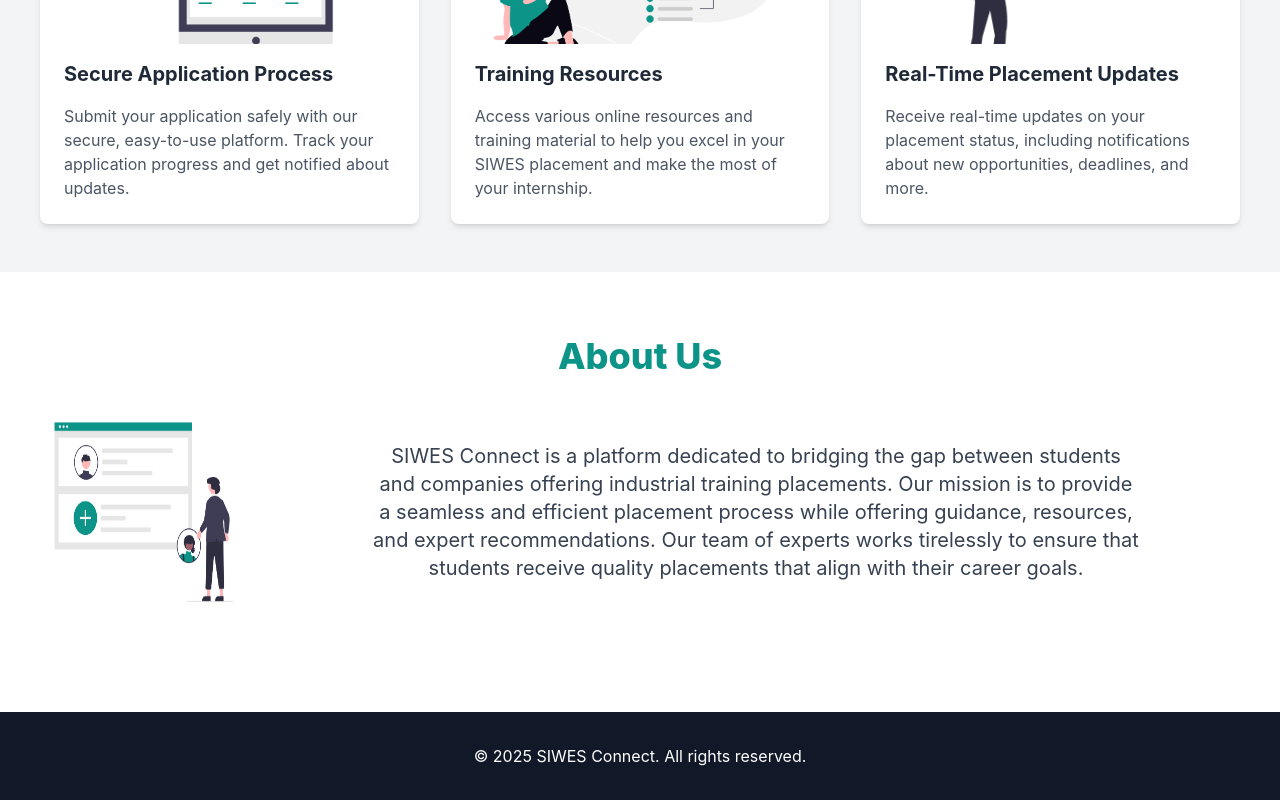
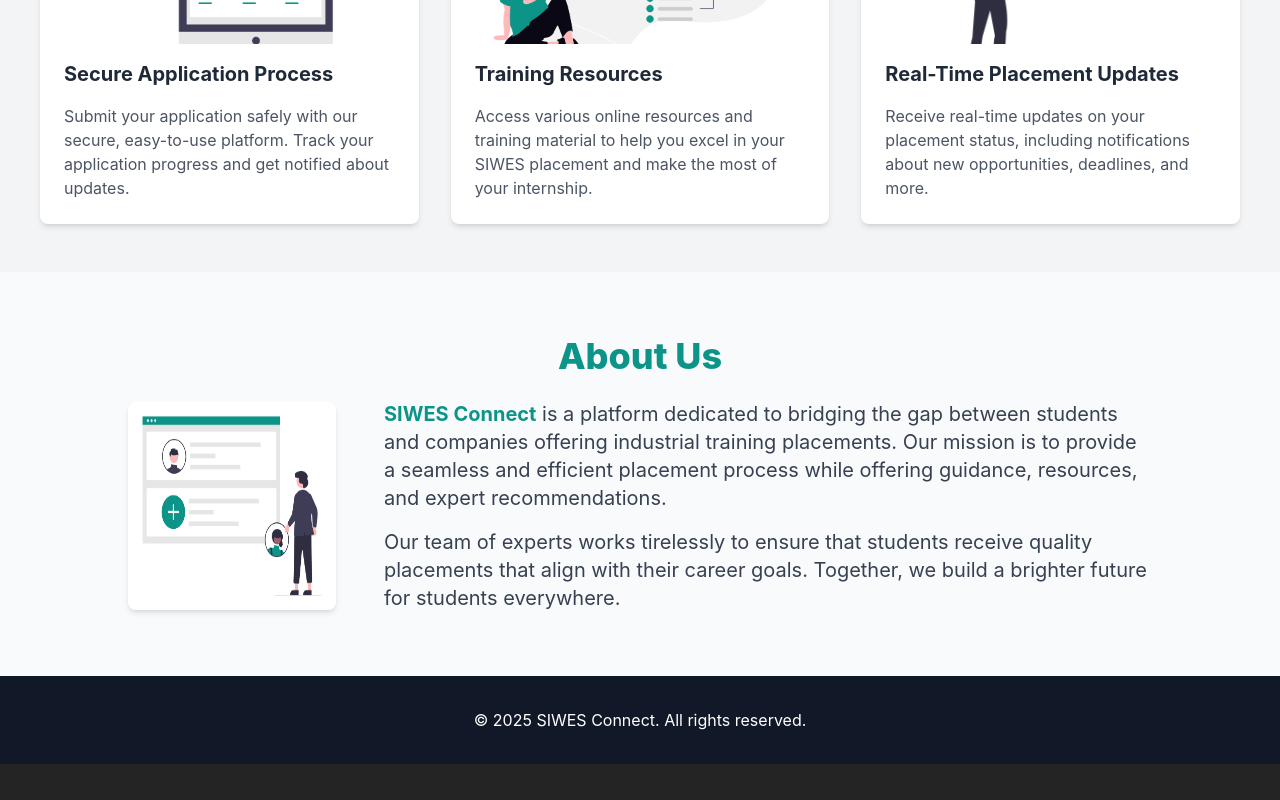
Before and after one commit to scriptnsam/siwes-recommendation-frontend, a React (Vite) app: page / in a window 1280 px wide. Shown: the part 994-1794 px from the top of the page. After the commit the page ends 1758 px from the top, so only its background shows below. Built offline with nearby package versions, Linux system fonts and the light colour scheme.

Commit message:
Restructed the footer and redesigned About us section

```diff
--- a/src/App.jsx
+++ b/src/App.jsx
@@ -3,6 +3,7 @@
 import Header from './pages/components/Header';
 import SignUp from './pages/SignUp';
 import LoginPage from './pages/Login';
+import Footer from './pages/components/Footer';
 
 function App() {
   return (
@@ -15,6 +16,7 @@
           <Route path="/signup" element={<SignUp />} />
           <Route path="/login" element={<LoginPage />} />
         </Routes>
+        <Footer />
       </Router>
     </>
   );
--- a/src/pages/LandingPage.jsx
+++ b/src/pages/LandingPage.jsx
@@ -1,4 +1,5 @@
 import { motion } from "framer-motion";
+import { Link } from "react-router-dom";
 const LandingPage = () => {
   const fadeIn = {
     hidden: { opacity: 0, y: 30 },
@@ -26,6 +27,7 @@
             Unlock opportunities with verified companies, expert recommendations, and
             personalized training options for your industrial experience.
           </motion.p>
+          <Link to={'/signup'}>
             <motion.button
               variants={{
                 hidden: { scale: 0.9, opacity: 0 },
@@ -35,6 +37,7 @@
             >
               Get Started
             </motion.button>
+          </Link>
         </div>
       </motion.section>
 
@@ -123,36 +126,49 @@
 
 
       {/* About Us Section */}
-      <section id="about" className="py-16 bg-white">
+      <section id="about" className="py-16 bg-gray-50">
         <div className="container mx-auto px-6 sm:px-10 text-center">
+          {/* Section Title */}
           <motion.h2
             initial="hidden"
             animate="visible"
             variants={fadeIn}
-            className="text-3xl sm:text-4xl font-extrabold text-teal-600 mb-8"
+            className="text-3xl sm:text-4xl font-extrabold text-teal-600 mb-6"
           >
             About Us
           </motion.h2>
-          <div className="flex justify-center items-center mb-8">
+
+          {/* Content Wrapper */}
+          <div className="flex flex-col lg:flex-row items-center lg:justify-center gap-8 lg:gap-12">
+            {/* Image */}
+            <div className="flex-shrink-0">
               <img
                 src="/about.png"
                 alt="SIWES Connect"
-              className="w-52 h-52 mr-6"
+                className="w-44 h-44 sm:w-52 sm:h-52 mx-auto rounded-lg shadow-md"
               />
-            <p className="text-lg sm:text-xl text-gray-700 max-w-3xl mx-auto">
-              SIWES Connect is a platform dedicated to bridging the gap between students and companies offering industrial training placements. Our mission is to provide a seamless and efficient placement process while offering guidance, resources, and expert recommendations. Our team of experts works tirelessly to ensure that students receive quality placements that align with their career goals.
+            </div>
+
+            {/* Text Content */}
+            <div className="max-w-3xl text-center lg:text-left">
+              <p className="text-lg sm:text-xl text-gray-700 leading-relaxed">
+                <span className="font-bold text-teal-600">SIWES Connect</span> is a
+                platform dedicated to bridging the gap between students and companies
+                offering industrial training placements. Our mission is to provide a
+                seamless and efficient placement process while offering guidance,
+                resources, and expert recommendations.
               </p>
+              <p className="mt-4 text-lg sm:text-xl text-gray-700 leading-relaxed">
+                Our team of experts works tirelessly to ensure that students receive
+                quality placements that align with their career goals. Together, we
+                build a brighter future for students everywhere.
+              </p>
+            </div>
           </div>
         </div>
       </section>
 
 
-      {/* Footer */}
-      <footer className="py-8 bg-gray-900 text-white">
-        <div className="container mx-auto px-6 sm:px-10 text-center">
-          <p>&copy; 2025 SIWES Connect. All rights reserved.</p>
-        </div>
-      </footer>
     </div>
   );
 };
--- /dev/null
+++ b/src/pages/components/Footer.jsx
@@ -0,0 +1,13 @@
+import React from 'react'
+
+const Footer = () => {
+  return (
+    <footer className="py-8 bg-gray-900 text-white">
+      <div className="container mx-auto px-6 sm:px-10 text-center">
+        <p>&copy; 2025 SIWES Connect. All rights reserved.</p>
+      </div>
+    </footer>
+  )
+}
+
+export default Footer
```
Lines whose indentation alone changed are shown as unchanged.
